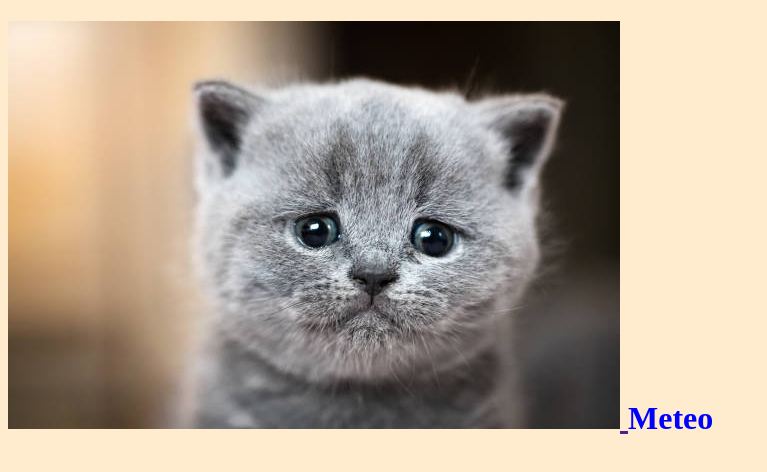
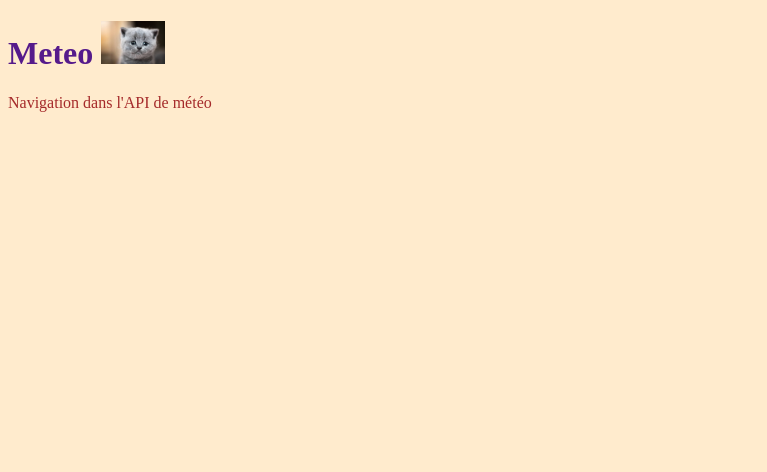
Before and after one commit to krauseangelique/application_meteo, a website: page index.html in a window 1280 px wide. Shown: the whole page, without its empty margins (0-767 px from the left). Drawn offline with Linux system fonts and the light colour scheme.

Commit message:
a text-decoration none

```diff
--- a/index.html
+++ b/index.html
@@ -8,10 +8,11 @@
     <title>Meteo</title>
 </head>
 <body>
-    <h1><a href="">
+    <h1><a href=""> Meteo
         <img src="./sources/images/petiteChat_612_612.jpg" alt="petit chat gris">
-        </a>Meteo
+        </a>
     </h1>
+    <p>Navigation dans l'API de météo</p>
 
 </body>
     <script src="./script.js"></script>
--- a/script.js
+++ b/script.js
@@ -1,3 +1,5 @@
 /*
 */
 console.log("Hello Word");
+// weather[0]icon VA DONNER
+// main.temp VA DONNER 10.56
--- a/styles/style.scss
+++ b/styles/style.scss
@@ -6,3 +6,11 @@ body{
         color: blue;
     }
 }
+
+a{
+    text-decoration: none;
+}
+
+img{
+    width: 64px;
+}
```
Also changed, not shown: styles/style.css, 1 other file.
